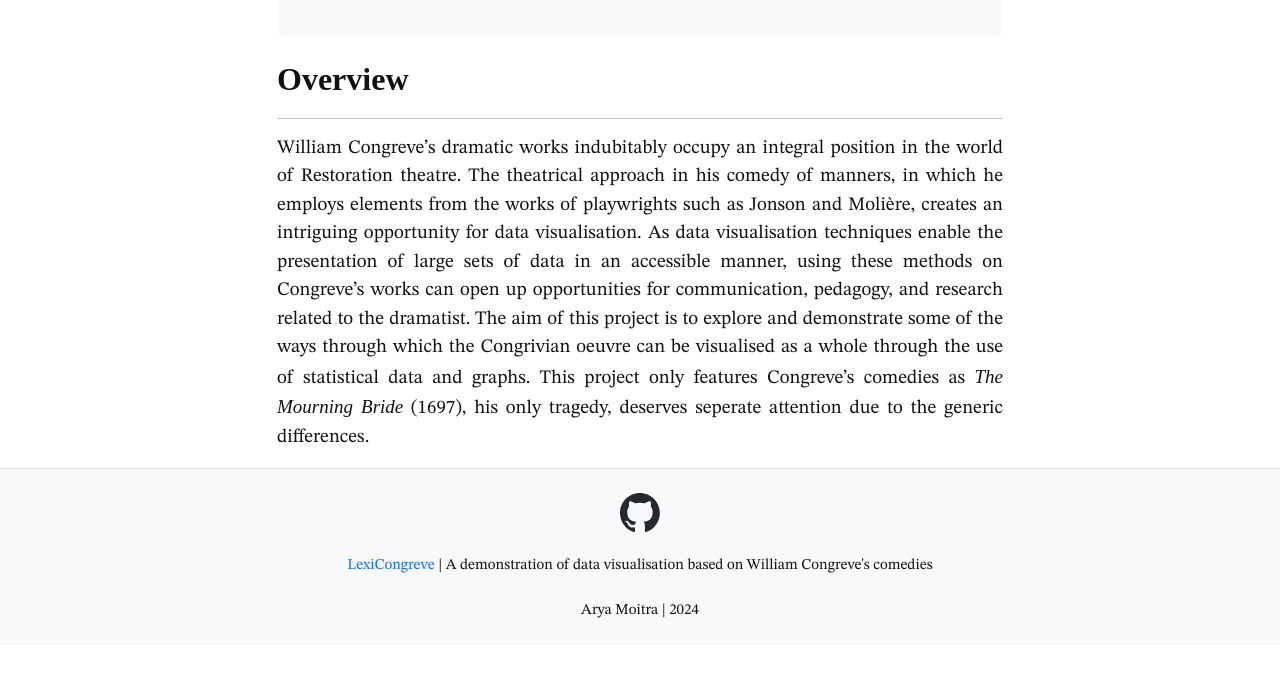
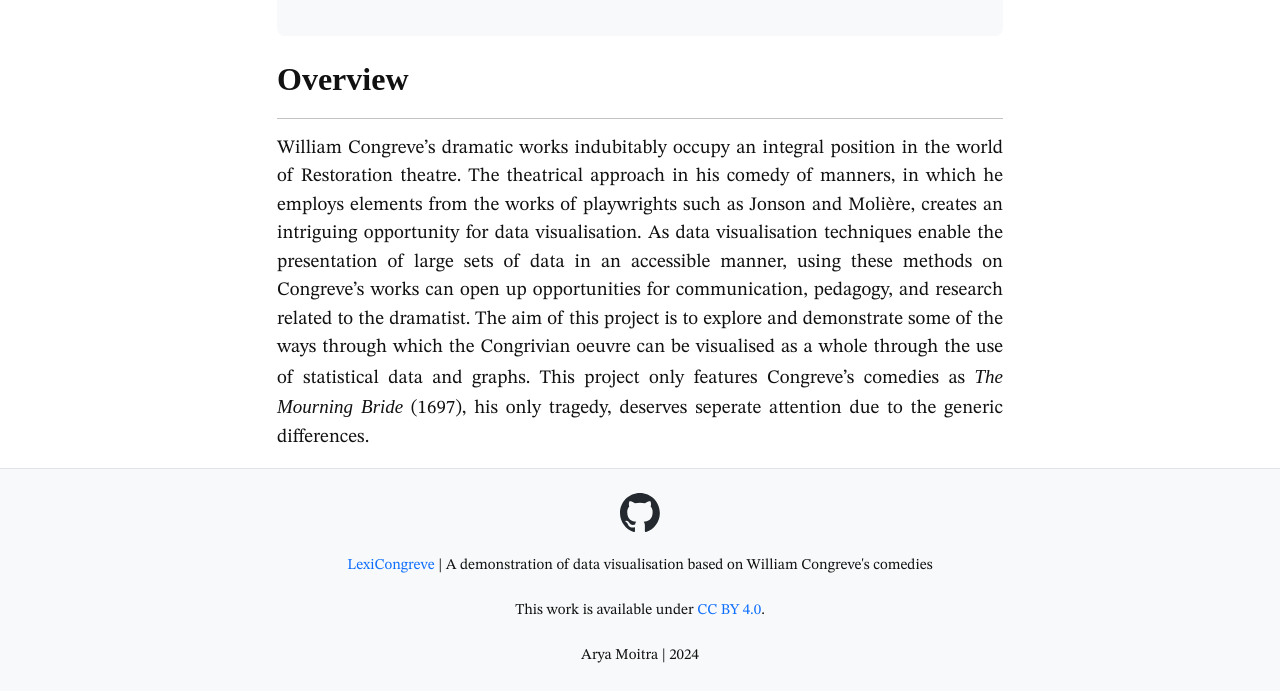
Before and after one commit to aryamoitra/lexicongreve, a Jekyll site: the page built from pages/index.md, in a window 1280 px wide. Shown: the part 356-1047 px from the top of the page. Built offline with Jekyll 4.4.1, drawn with Linux system fonts in a browser that asks for light colours; some web fonts are replaced; before the commit the page ends 1002 px from its top, so only the background shows below that.

Commit message:
Fix GitHub logo and add license

```diff
--- a/_includes/template/footer.html
+++ b/_includes/template/footer.html
@@ -1,7 +1,8 @@
 <footer class="mt-auto border-top bg-light">
     <div class="container my-4" style="font-size: 15px; text-align: center;">
-        <p><a href="https://github.com/aryamoitra/lexicongreve"><img src="./images/github-mark.svg" alt="Github logo" width="40"></a>
+        <p><a href="https://github.com/aryamoitra/lexicongreve" target="_blank"><img src="/lexicongreve/images/github-mark.svg" alt="Github logo" width="40"></a>
             <br/><br/><a href="{{ '/' | relative_url }}">{{ site.title }}</a> | {{ site.description }}
+            <br/><br/>This work is available under <a href="https://creativecommons.org/licenses/by/4.0/" target="_blank">CC BY 4.0</a>.
             <br/><br/>{{ site.author }} | {{ site.year }}
         </p>
     </div>
```
